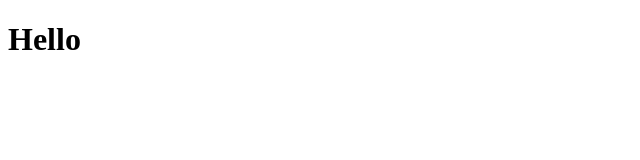
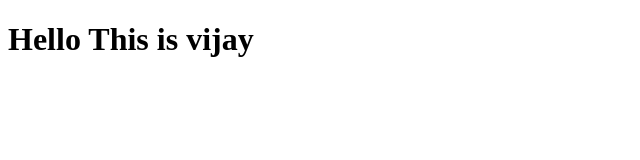
Before and after one commit to aisanjeev/whatsapp, a plain HTML site: page index.html in a window 1280 px wide. Shown: the whole page, without its empty margins (0-640 px from the left). Drawn offline with Linux system fonts and the light colour scheme.

Commit message:
modified index

```diff
--- a/index.html
+++ b/index.html
@@ -9,6 +9,6 @@
 </head>
 <body>
 
-    <h1>Hello</h1>
+    <h1>Hello This is vijay</h1>
 </body>
 </html>
```
